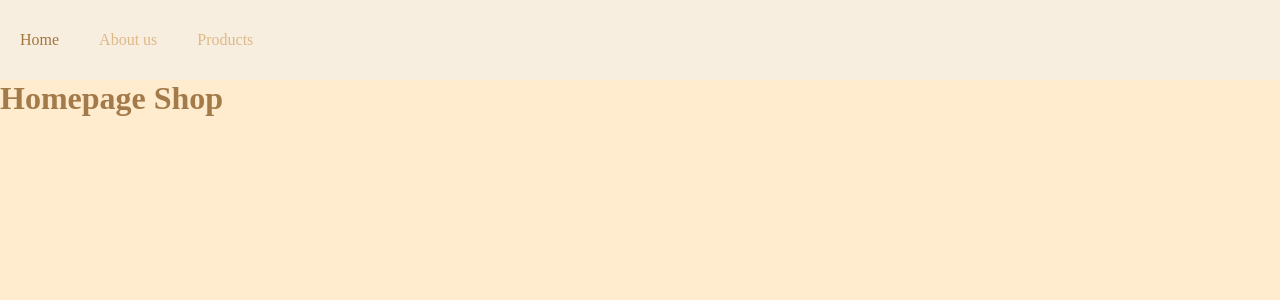
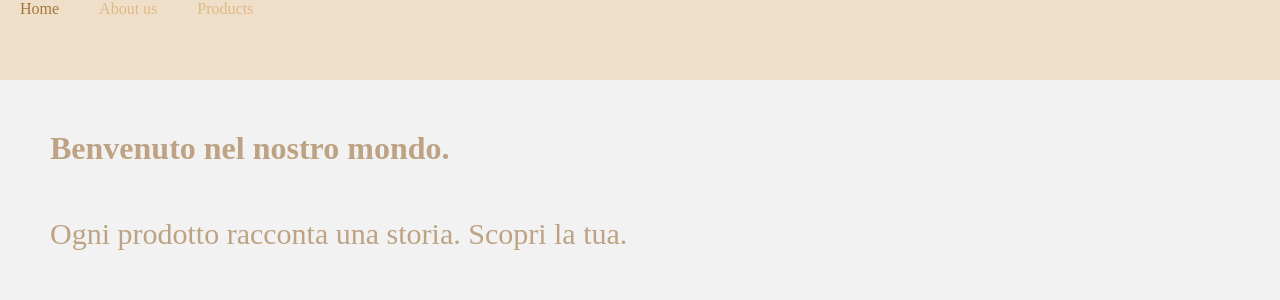
Before and after one commit to alessiaimprota/react-router, a React (Vite) app: page / in a window 1280 px wide. Shown: the top 300 px of the page. Built offline with nearby package versions, Linux system fonts and the light colour scheme.

Commit message:
add stuff

```diff
--- a/src/index.css
+++ b/src/index.css
@@ -5,16 +5,24 @@
 }
 
 body {
-  background-color: blanchedalmond;
-  color: rgb(163, 123, 74);
+  background-color: rgb(243, 242, 242);
+  color: rgb(189, 163, 131);
 }
 
+h1 {
+  margin: 50px;
+}
+
+.welcome {
+  font-size: 30px;
+  margin: 0 50px;
+}
 .navbar {
-  background-color: rgb(248, 238, 224);
+  background-color: rgb(240, 223, 200);
   height: 80px;
 }
 
-.navbar ul {
+.navbar ul {s
   height: 100%;
   display: flex;
   list-style: none;
--- a/src/pages/Homepage.jsx
+++ b/src/pages/Homepage.jsx
@@ -1,7 +1,10 @@
 function Homepage() {
   return (
     <>
-      <h1>Homepage Shop</h1>
+      <h1>Benvenuto nel nostro mondo.</h1>
+      <p className="welcome">
+        Ogni prodotto racconta una storia. Scopri la tua.
+      </p>
     </>
   );
 }
```
